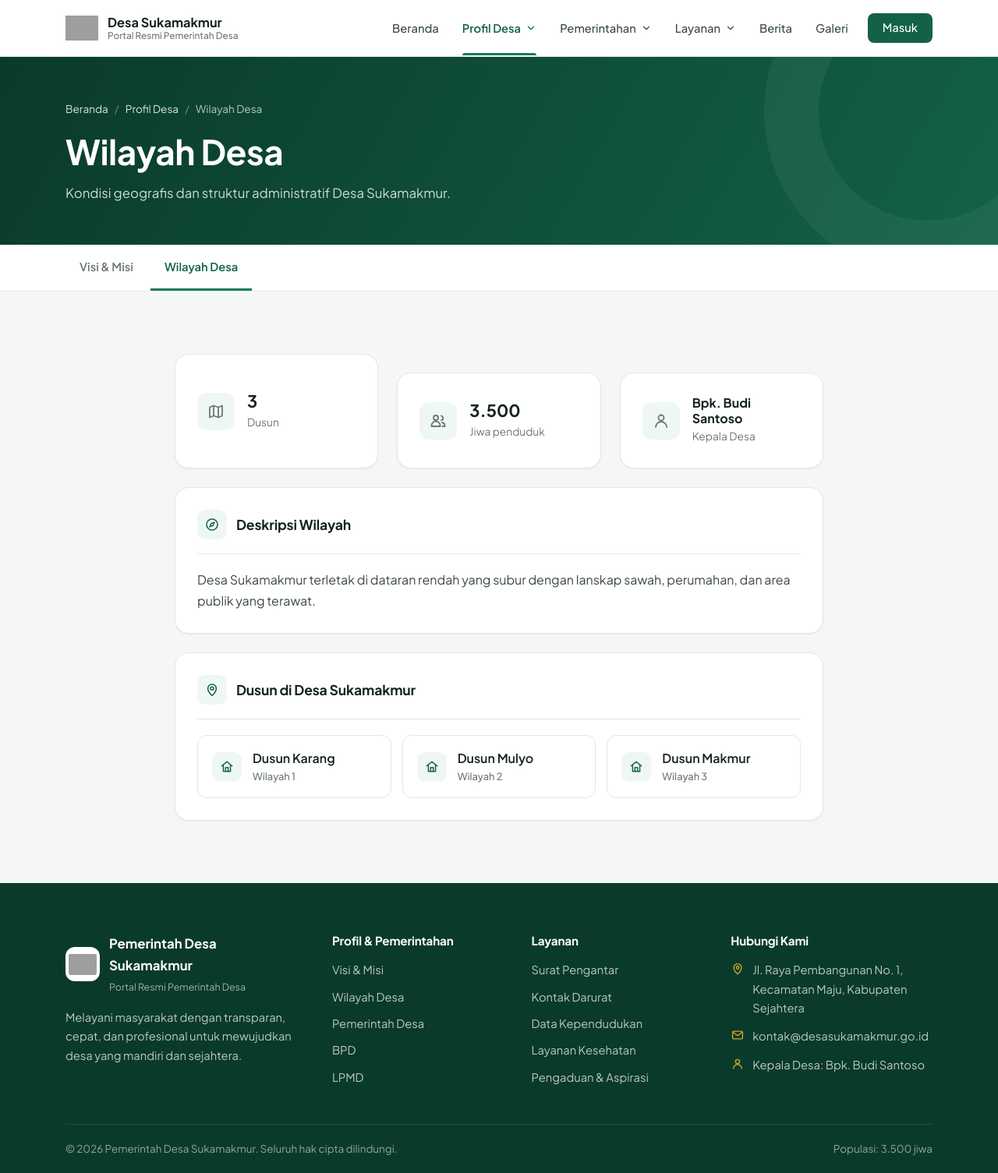
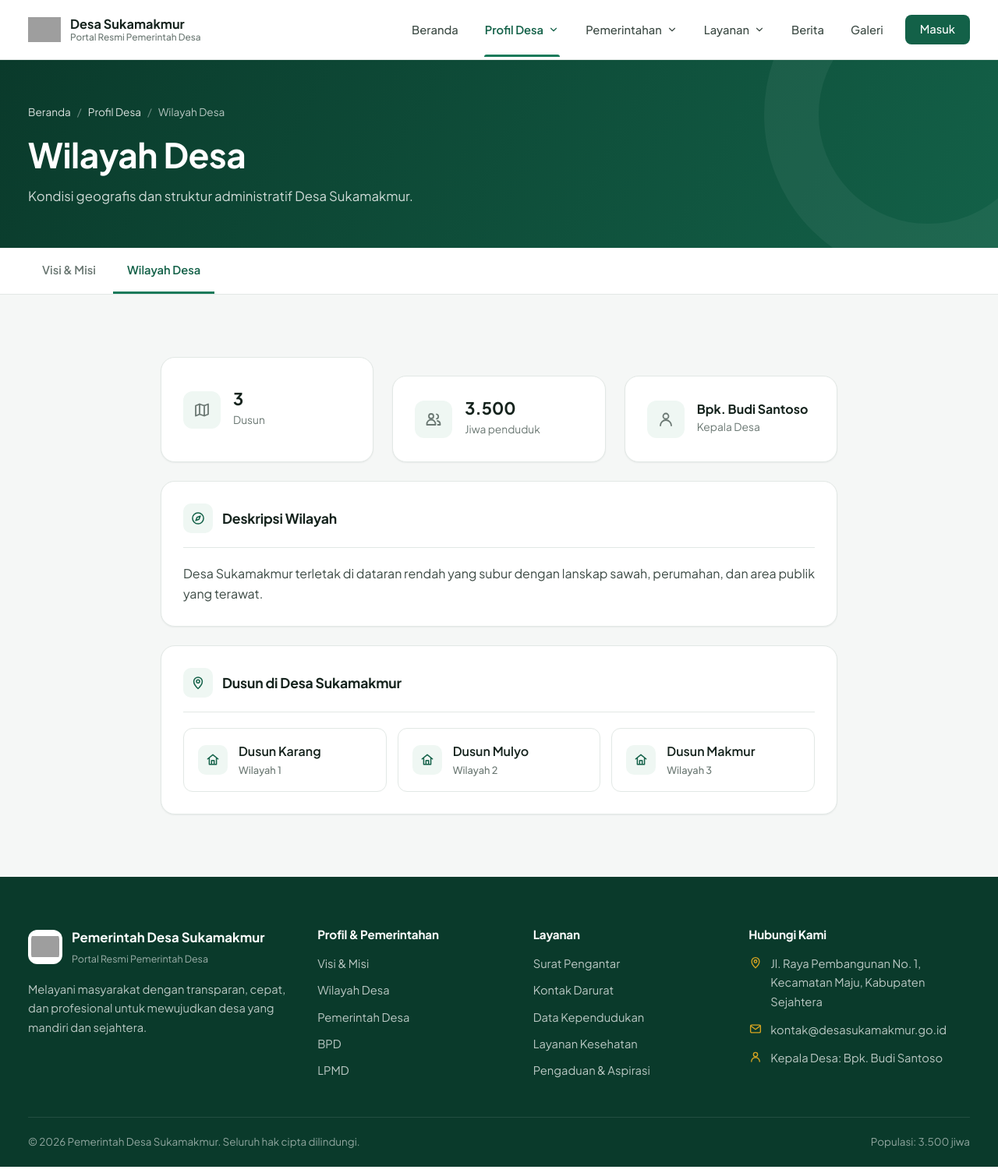
Before and after one commit to Yudistira014/Website-Desa, a Node server app: page /profil/wilayah-desa in a window 1280 px wide. Shown: the whole page at 78% size. Run offline with Node 20, Linux system fonts and the light colour scheme; grey boxes are pictures that could not be loaded.

Commit message:
Update desain

```diff
--- a/public/style.css
+++ b/public/style.css
@@ -57,8 +57,8 @@
     --shadow: 0 4px 16px rgba(16, 40, 30, 0.07);
     --shadow-lg: 0 18px 40px rgba(16, 40, 30, 0.12);
 
-    --container: 1160px;
-    --nav-height: 72px;
+    --container: 1280px;
+    --nav-height: 76px;
     --font: 'Plus Jakarta Sans', system-ui, -apple-system, 'Segoe UI', Roboto, sans-serif;
     --ease: 0.2s ease;
 }
@@ -163,11 +163,11 @@ textarea {
     width: 100%;
     max-width: var(--container);
     margin: 0 auto;
-    padding: 0 24px;
+    padding: 0 36px;
 }
 
 .container-narrow {
-    max-width: 880px;
+    max-width: 940px;
 }
 
 .grid {
@@ -377,7 +377,7 @@ textarea {
 .nav-links {
     display: flex;
     align-items: center;
-    gap: 4px;
+    gap: 6px;
 }
 
 .nav-links > li {
@@ -389,11 +389,12 @@ textarea {
     display: inline-flex;
     align-items: center;
     gap: 6px;
-    padding: 9px 13px;
+    padding: 9px 14px;
     border-radius: var(--radius-sm);
     font-size: 0.92rem;
     font-weight: 500;
     color: var(--text);
+    white-space: nowrap;
 }
 
 .nav-links > li > a:hover,
@@ -589,8 +590,8 @@ textarea {
 }
 
 .hero-inner {
-    padding: 104px 0 136px;
-    max-width: 680px;
+    padding: 108px 0 144px;
+    max-width: 760px;
 }
 
 .eyebrow {
@@ -709,8 +710,8 @@ textarea {
 .hero-stat {
     display: flex;
     align-items: center;
-    gap: 14px;
-    padding: 24px;
+    gap: 16px;
+    padding: 26px 30px;
 }
 
 .hero-stat + .hero-stat {
--- a/views/index.ejs
+++ b/views/index.ejs
@@ -232,7 +232,11 @@ const imgSrc = foto => /^https?:\/\//i.test(foto) ? foto : '/' + foto;
         const animateCount = el => {
             const raw = (el.getAttribute('data-countup') || '').trim();
             const target = Number.parseInt(raw.replace(/\D/g, ''), 10);
-            if (!Number.isFinite(target) || target <= 0 || prefersReduced) return;
+            if (!Number.isFinite(target) || prefersReduced) return;
+            if (target === 0) {
+                el.textContent = '0';
+                return;
+            }
 
             const useLocale = raw.includes('.') || target >= 1000;
             const duration = 1400;
--- a/views/partials/head.ejs
+++ b/views/partials/head.ejs
@@ -9,7 +9,7 @@
     <link rel="preconnect" href="https://fonts.googleapis.com">
     <link rel="preconnect" href="https://fonts.gstatic.com" crossorigin>
     <link href="https://fonts.googleapis.com/css2?family=Plus+Jakarta+Sans:wght@400;500;600;700&display=swap" rel="stylesheet">
-    <link rel="stylesheet" href="/style.css?v=20261119">
+    <link rel="stylesheet" href="/style.css?v=20261119-2">
 </head>
 <body class="<%= typeof bodyClass !== 'undefined' ? bodyClass : '' %>">
     <a class="skip-link" href="#konten">Lewati ke konten utama</a>
--- a/views/wilayah-desa.ejs
+++ b/views/wilayah-desa.ejs
@@ -41,12 +41,26 @@
                     <h2 class="card-title"><span class="icon-box icon-box-sm"><%- include('partials/icon', { name: 'map-pin' }) %></span> Dusun di <%= desa.nama %></h2>
                 </div>
                 <ul class="tile-list">
+                    <% if (desa.kependudukan && desa.kependudukan.length) { %>
+                        <% desa.kependudukan.forEach(function(item, index) {
+                            const totalDusun = (Number(item.laki_laki) || 0) + (Number(item.perempuan) || 0);
+                        %>
+                            <li class="tile">
+                                <span class="icon-box icon-box-sm"><%- include('partials/icon', { name: 'home' }) %></span>
+                                <span>
+                                    <%= item.dusun %>
+                                    <small><%= totalDusun.toLocaleString('id-ID') %> jiwa · <%= (Number(item.kk) || 0).toLocaleString('id-ID') %> KK</small>
+                                </span>
+                            </li>
+                        <% }); %>
+                    <% } else { %>
                         <% desa.wilayah.dusun.forEach(function(dusun, index) { %>
                             <li class="tile">
                                 <span class="icon-box icon-box-sm"><%- include('partials/icon', { name: 'home' }) %></span>
                                 <span><%= dusun %><small>Wilayah <%= index + 1 %></small></span>
                             </li>
                         <% }); %>
+                    <% } %>
                 </ul>
             </article>
         </div>
```
Also changed, not shown: server.js (+40 -5 lines). Lines whose indentation alone changed are shown as unchanged.
